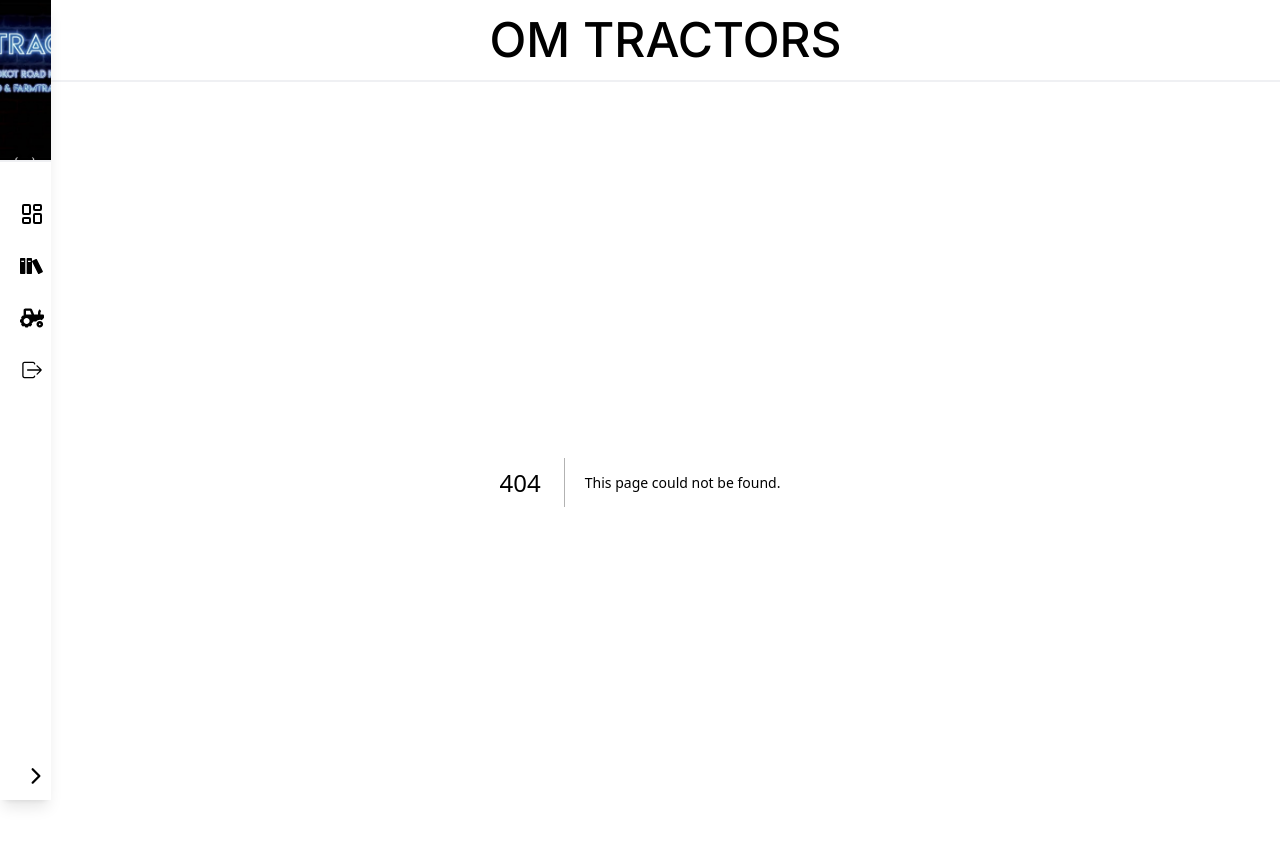
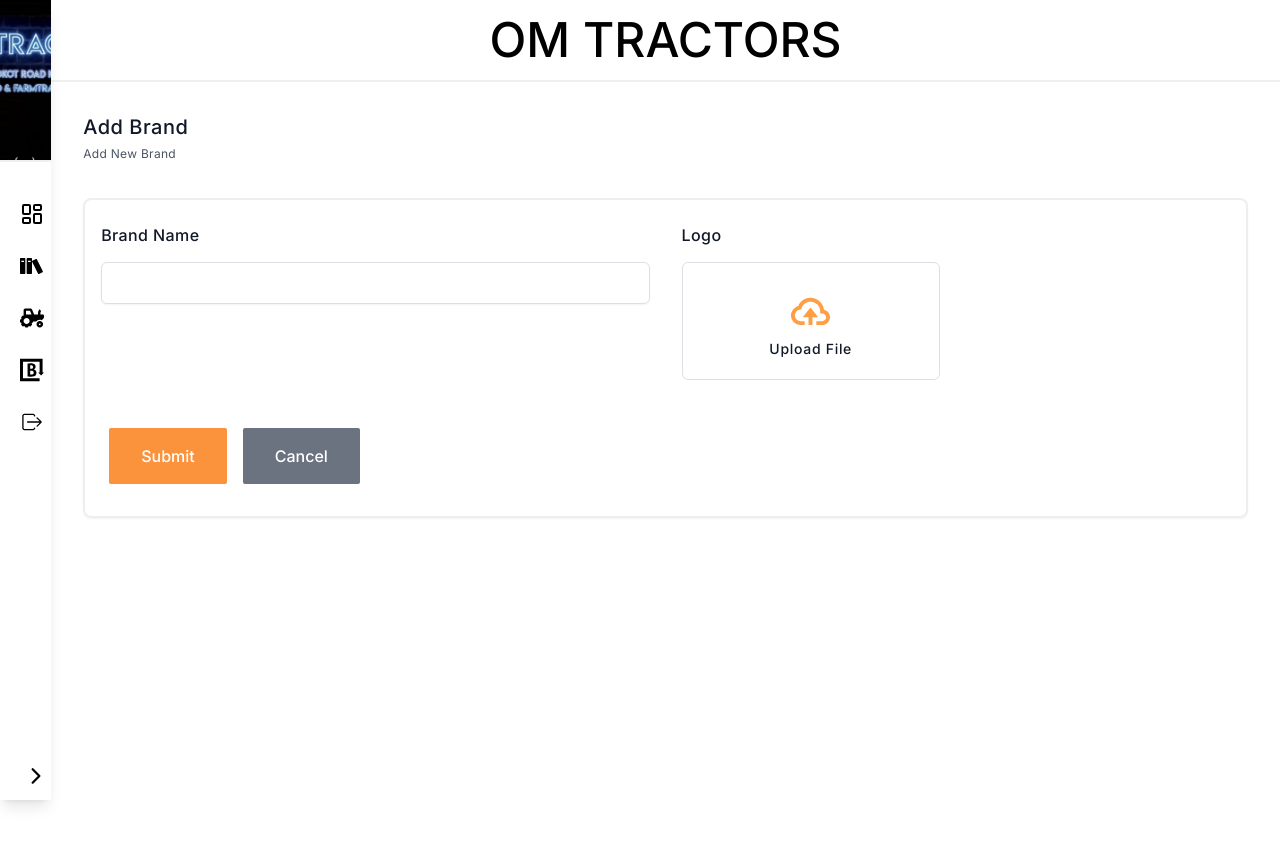
Before and after one commit to vanshugalhotra/om-tractors-record, a Next.js app: page /addbrand in a window 1280 px wide. Before the commit this address had no page. Shown: the top 846 px of the page. After the commit the page ends 800 px from the top, so only its background shows below. Built offline with nearby package versions, Linux system fonts and the light colour scheme.

Commit message:
feat - added addbrand route

```diff
--- /dev/null
+++ b/app/addbrand/page.js
@@ -0,0 +1,122 @@
+"use client";
+
+import React, { useState } from "react";
+import { useSidebar } from "@/context/SidebarContext";
+import InputContainer from "@/components/Form/InputContainer";
+import Link from "next/link";
+import { raiseToast } from "@/utils/utilityFuncs";
+import { postData } from "@/utils/dbFuncs";
+import { useRouter, useSearchParams } from "next/navigation";
+import { useLoading } from "@/context/LoadingContext";
+import BlobUpload from "@/components/Form/BlobUpload";
+import Loading from "@/components/Loading/Loading";
+
+const AddBrand = () => {
+  const { marginForSidebar } = useSidebar();
+  const { loading, startLoading, stopLoading } = useLoading(); // Access loading state and functions
+
+  const router = useRouter();
+  const searchParams = useSearchParams();
+
+  const [brandName, setBrandName] = useState(
+    searchParams.get("encoded_name") ?? ""
+  );
+
+  const [logo, setLogo] = useState("");
+
+  const [_id, set_id] = useState(searchParams.get("encoded__id") ?? null);
+
+  const submit = async () => {
+    try {
+      startLoading();
+      if (!brandName) {
+        raiseToast("error", "Brand Name is required!!");
+        return;
+      }
+      const data = {
+        name: brandName,
+        logo: logo,
+      };
+
+      let METHOD = "POST";
+      let api = "/api/brand/addbrand";
+
+      if (_id) {
+        // if it is an update request
+        METHOD = "PATCH";
+        api = "/api/brand/updatebrand";
+        data._id = _id;
+      }
+
+      // All uploads successful, proceed to save data in database
+      const response = await postData(METHOD, data, api);
+      if (response.success) {
+        let message = _id
+          ? "Brand Updated Successfully!!"
+          : "Brand Added Successfully!!";
+        raiseToast("success", message);
+        setTimeout(() => {
+          router.push("/");
+        }, 1500);
+      } else {
+        raiseToast("info", "Brand Already Exists!!");
+      }
+    } catch (error) {
+      raiseToast("error", error.message);
+    } finally {
+      stopLoading();
+    }
+  };
+
+  return (
+    <section style={{ marginLeft: marginForSidebar }} className="py-8 px-8">
+      {loading && <Loading />}
+      <div className="top flex items-center justify-between">
+        <div className="left">
+          <h2 className="text-xl text-gray-900 font-medium tracking-wide leading-snug">
+            Add Brand
+          </h2>
+          <p className="text-xs text-gray-600 py-1 tracking-wide">
+            Add New Brand
+          </p>
+        </div>
+      </div>
+      <div className="my-8 brands-card rounded-lg border-2 py-2 pb-4 border-gray-200 border-opacity-70  shadow-sm">
+        <div className="inputs grid lg:grid-cols-4 md:grid-cols-2 grid-cols-1">
+          {/* Brand Name*/}
+          <div className="lg:col-span-2">
+            <InputContainer
+              label={"Brand Name"}
+              value={brandName}
+              onChange={(event) => {
+                setBrandName(event.target.value);
+              }}
+              fullWidth={true}
+            />
+          </div>
+
+          {/* Logo */}
+          <div className="input-item lg:col-span-1 md:col-span-1 z-0">
+            <BlobUpload name={"Logo"} setState={setLogo} imageVar={logo} />
+          </div>
+        </div>
+        <div className="control-buttons mx-4 my-4">
+          <div
+            className="primary-btn bg-orange-400 hover:bg-orange-500"
+            onClick={submit}
+          >
+            Submit
+          </div>
+          <Link
+            href={"/"}
+            className="primary-btn bg-gray-500 hover:bg-gray-600"
+          >
+            Cancel
+          </Link>
+        </div>
+      </div>
+    </section>
+  );
+};
+
+export default AddBrand;
--- a/components/Sidebar/Sidebar.js
+++ b/components/Sidebar/Sidebar.js
@@ -20,6 +20,8 @@
 import { FaTractor } from "react-icons/fa";
 import { PiTractorBold } from "react-icons/pi";
 import { ImBooks } from "react-icons/im";
+import { SiBrandfolder } from "react-icons/si";
+import { MdOutlineBrandingWatermark } from "react-icons/md";
 
 const SidebarItem = ({ name, MenuIcon, url }) => {
   const { linkClick } = useSidebar();
@@ -77,6 +79,8 @@
     windowWidth,
     showRecordsSubMenu,
     toggleRecordsSubMenu,
+    showBrandSubMenu,
+    toggleBrandSubMenu,
     showTypeSubMenu,
     toggleTypeSubMenu,
   } = useSidebar();
@@ -120,6 +124,18 @@
       name: "Show Types",
       icon: PiTractorBold,
       url: "/types",
+    },
+  ];
+  const brandSubMenu = [
+    {
+      name: "Add Brand",
+      icon: IoIosAdd,
+      url: "/addbrand",
+    },
+    {
+      name: "Show Brands",
+      icon: MdOutlineBrandingWatermark,
+      url: "/brands",
     },
   ];
 
@@ -233,6 +249,43 @@
                     <SubMenu key={name} name={name} MenuIcon={icon} url={url} />
                   ))}
                 </motion.ul>
+                {/* brands*/}
+                <li>
+                  <div
+                    className={`sidebar-nav-link`}
+                    onClick={(event) => {
+                      event.preventDefault();
+                      toggleBrandSubMenu();
+                    }}
+                    id="brands"
+                  >
+                    <SiBrandfolder className="h-6 w-6 min-w-max" />
+                    <p className="sidebar-nav-link-p">Brand</p>
+                    <IoIosArrowDown
+                      className={` ${
+                        showBrandSubMenu && "rotate-180"
+                      } duration-200 ml-auto`}
+                    />
+                  </div>
+                </li>
+                <motion.ul
+                  animate={
+                    showBrandSubMenu
+                      ? {
+                          height: "fit-content",
+                        }
+                      : {
+                          height: 0,
+                        }
+                  }
+                  className={`flex h-0 flex-col pl-14 text-[0.8rem] font-normal overflow-hidden ${
+                    isSidebarOpen ? "" : "!hidden"
+                  }`}
+                >
+                  {brandSubMenu.map(({ name, icon, url }) => (
+                    <SubMenu key={name} name={name} MenuIcon={icon} url={url} />
+                  ))}
+                </motion.ul>
 
                 <li>
                   <Link className={`sidebar-nav-link`} href={"/"} id="logout">
--- a/context/SidebarContext.js
+++ b/context/SidebarContext.js
@@ -11,6 +11,7 @@
   const [isSidebarOpen, setIsSidebarOpen] = useState(false);
   const [showRecordsSubMenu, setShowRecordsSubMenu] = useState(true);
   const [showTypeSubMenu, setShowTypeSubMenu] = useState(true);
+  const [showBrandSubMenu, setShowBrandSubMenu] = useState(true);
   const sideBarData = {
     sideBarOpenWidth: "20vw",
     sideBarCloseWidth: "4vw",
@@ -28,6 +29,10 @@
 
   const toggleTypeSubMenu = () => {
     setShowTypeSubMenu(!showTypeSubMenu);
+  };
+
+  const toggleBrandSubMenu = () => {
+    setShowBrandSubMenu(!showBrandSubMenu);
   };
 
   const linkClick = () => {
@@ -48,6 +53,8 @@
         showRecordsSubMenu,
         showTypeSubMenu,
         toggleTypeSubMenu,
+        showBrandSubMenu,
+        toggleBrandSubMenu,
         sideBarData,
         windowWidth,
         toggleSideBar,
```
Also changed, not shown: public/assets/images/icons/upload.svg (added).
